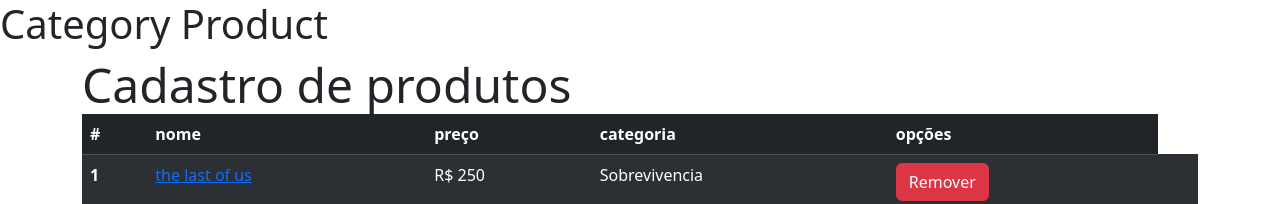
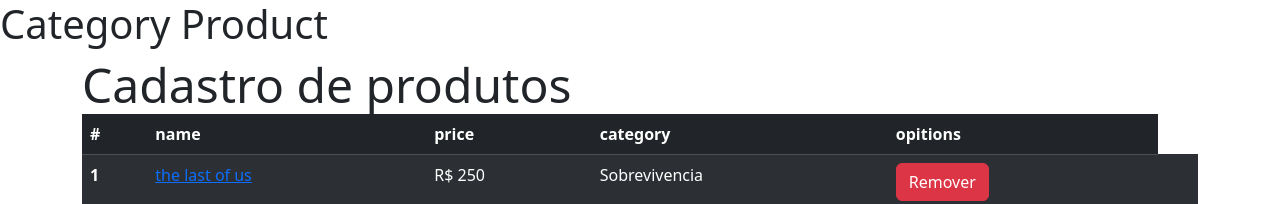
Before and after one commit to matadorxfamso/fatec-product-2024-2, an Angular app: page /products in a window 1280 px wide. Shown: the top 204 px of the page. Built offline with nearby package versions, Linux system fonts and the light colour scheme; data requests are answered from the project's data file.

Commit message:
finalização aula save button

```diff
--- a/src/app/product-form/product-form.component.html
+++ b/src/app/product-form/product-form.component.html
@@ -1,19 +1,30 @@
 <div class="container">
-<form>
+  <h1>Cadastro de Produto:</h1>
+<form [formGroup]="formGroupProduct">
   <div class="mb-3">
     <label for="name" class="form-label">nome:</label>
-    <input type="email" class="form-control" id="name" placeholder="digite o seu nome">
+    <input
+    formControlName="name"
+    type="text" class="form-control" id="name" placeholder="digite o seu nome">
   </div>
 
   <div class="mb-3">
     <label for="price" class="form-label">price:</label>
-    <input type="email" class="form-control" id="preço" placeholder="digite o preço">
+    <input
+    formControlName="price"
+    type="text" class="form-control" id="preço" placeholder="digite o preço">
   </div>
 
   <div class="mb-3">
     <label for="cat" class="form-label">category:</label>
-    <input type="email" class="form-control" id="categoria" placeholder="digite a categoria">
+    <input
+    formControlName="category"
+    type="button" class="form-control" id="category" placeholder="digite a categoria">
   </div>
+  <button type="button"
+  class="btn btn-danger"
+  (click)="update()"
+  >salvar</button>
 
 </form>
 
--- a/src/app/product-form/product-form.component.ts
+++ b/src/app/product-form/product-form.component.ts
@@ -1,10 +1,45 @@
-import { Component } from '@angular/core';
+import { Component, OnInit } from '@angular/core';
+import { ActivatedRoute, Router, RouterModule } from '@angular/router';
+import { ProductService } from '../product.service';
+import { FormBuilder, FormGroup } from '@angular/forms';
 
 @Component({
   selector: 'app-product-form',
   templateUrl: './product-form.component.html',
   styleUrl: './product-form.component.css'
 })
-export class ProductFormComponent {
+export class ProductFormComponent implements OnInit{
+
+  formGroupProduct: FormGroup;
+
+ constructor(private router: Router,
+          private activeRout: ActivatedRoute,
+          private service: ProductService,
+          private formBuilder: FormBuilder
+ ){
+
+this.formGroupProduct= formBuilder.group({
+id:       [''],
+name:     [''],
+price:    [''],
+category: ['']
+
+});
+ }
+  ngOnInit() {
+const id = Number(this.activeRout. snapshot.paramMap.get("id"));
+this.loadProduct(id);
+  }
+  loadProduct(id: number) {
+this.service.getProductsByid(id).subscribe({
+next: data => this.formGroupProduct.setValue(data)
+});
 
 }
+update(){
+  this.service.update(this.formGroupProduct.value).subscribe({
+  next: () => this.router.navigate(['products'])
+  });
+}
+
+}
--- a/src/app/product.service.ts
+++ b/src/app/product.service.ts
@@ -12,10 +12,19 @@
   getProducts(): Observable<Product[]> {
     return this.http.get<Product[]>('http://localhost:3000/products');
   }
+  getProductsByid(id:number): Observable<Product> {
+    return this.http.get<Product>('http://localhost:3000/products/' + id);
+  }
 
   delete(Product: Product): Observable<void> {
     return this.http.delete<void>(
       'http://localhost:3000/products/' + Product.id
     );
   }
+
+  update(product: Product): Observable<Product>{
+    return this.http.put<Product>(
+      'http://localhost:3000/products/' + product.id,
+      product);
+  }
 }
--- a/src/app/products-table/products-table.component.html
+++ b/src/app/products-table/products-table.component.html
@@ -4,10 +4,10 @@
     <thead>
       <tr>
         <th scope="col">#</th>
-        <th scope="col">nome</th>
-        <th scope="col">preço</th>
-        <th scope="col">categoria</th>
-        <th scope="col">opções</th>
+        <th scope="col">name</th>
+        <th scope="col">price</th>
+        <th scope="col">category</th>
+        <th scope="col">opitions</th>
       </tr>
     </thead>
     <tbody>
```
Also changed, not shown: db.json (line endings or trailing spaces).
